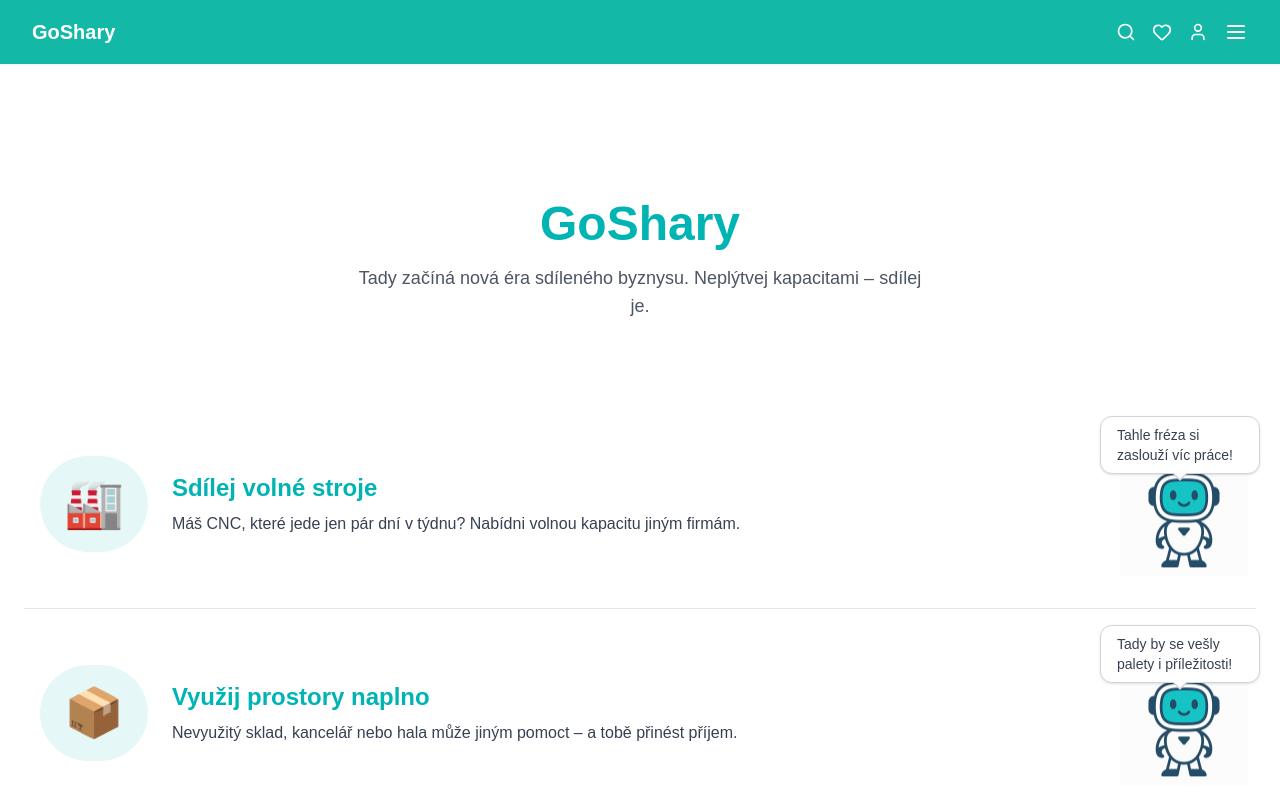
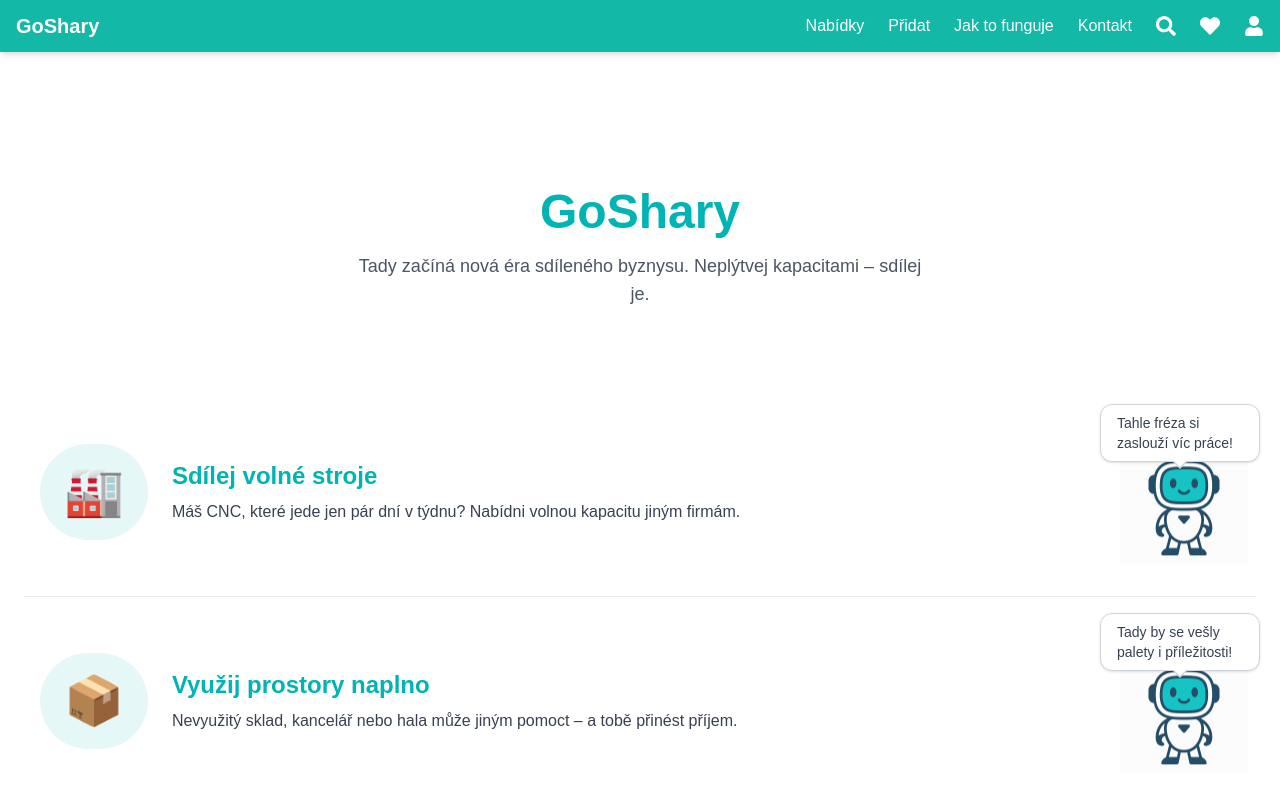
Before and after one commit to Tekier10/goshary, a Next.js app: page / in a window 1280 px wide. Shown: the top 800 px of the page. Built offline with nearby package versions, Linux system fonts and the light colour scheme; a web font is replaced by a local one.

Commit message:
Update Header.tsx

```diff
--- a/components/Header.tsx
+++ b/components/Header.tsx
@@ -1,43 +1,63 @@
-// components/Header.tsx
+// components/Header.tsx – navigace s responsivním chováním
 
-import { useState } from 'react'; import Link from 'next/link'; import { Menu, X, Search, Heart, User } from 'lucide-react';
+import { useState } from 'react'; import Link from 'next/link'; import { Menu, X } from 'lucide-react'; import { FaSearch, FaHeart, FaUser } from 'react-icons/fa';
 
-export default function Header() { const [menuOpen, setMenuOpen] = useState(false);
+export default function Header() { const [isOpen, setIsOpen] = useState(false);
 
-return ( <header className="bg-teal-500 text-white shadow-sm"> <div className="max-w-7xl mx-auto px-4 sm:px-6 lg:px-8"> <div className="flex justify-between items-center h-16"> {/* Logo */} <div className="flex-shrink-0"> <Link href="/"> <span className="text-xl font-bold text-white">GoShary</span> </Link> </div>
+return ( <header className="bg-teal-500 text-white px-4 py-3 shadow-md"> <div className="max-w-7xl mx-auto flex items-center justify-between">
 
-{/* Icons and Hamburger */}
+{/* Logo a název vlevo */}
     <div className="flex items-center space-x-4">
-        <Link href="/search" className="hover:opacity-80 hidden sm:inline" title="Vyhledávání">
-          <Search className="w-5 h-5" />
+      <Link href="/">
+        <span className="text-xl font-bold text-white">GoShary</span>
       </Link>
-        <Link href="/favorites" className="hover:opacity-80 hidden sm:inline" title="Oblíbené">
-          <Heart className="w-5 h-5" />
+    </div>
+
+    {/* Ikony + hamburger vpravo (mobil) */}
+    <div className="flex items-center space-x-4 sm:hidden">
+      <Link href="/search" title="Vyhledávání">
+        <FaSearch className="w-5 h-5 text-white" />
       </Link>
-        <Link href="/login" className="hover:opacity-80 hidden sm:inline" title="Přihlášení">
-          <User className="w-5 h-5" />
+      <Link href="/favorites" title="Oblíbené">
+        <FaHeart className="w-5 h-5 text-white" />
       </Link>
-        <button onClick={() => setMenuOpen(!menuOpen)} className="text-white">
-          {menuOpen ? <X className="w-6 h-6" /> : <Menu className="w-6 h-6" />}
+      <Link href="/login" title="Přihlášení">
+        <FaUser className="w-5 h-5 text-white" />
+      </Link>
+      <button
+        className="text-white focus:outline-none"
+        onClick={() => setIsOpen(!isOpen)}
+      >
+        {isOpen ? <X className="w-6 h-6" /> : <Menu className="w-6 h-6" />}
       </button>
     </div>
+
+    {/* Desktop menu + ikony vpravo (od sm) */}
+    <div className="hidden sm:flex items-center space-x-6">
+      <Link href="/nabidky" className="hover:underline">Nabídky</Link>
+      <Link href="/pridat" className="hover:underline">Přidat</Link>
+      <Link href="/jak-to-funguje" className="hover:underline">Jak to funguje</Link>
+      <Link href="/kontakt" className="hover:underline">Kontakt</Link>
+      <Link href="/search" title="Vyhledávání">
+        <FaSearch className="w-5 h-5 text-white" />
+      </Link>
+      <Link href="/favorites" title="Oblíbené">
+        <FaHeart className="w-5 h-5 text-white" />
+      </Link>
+      <Link href="/login" title="Přihlášení">
+        <FaUser className="w-5 h-5 text-white" />
+      </Link>
     </div>
   </div>
 
-  {/* Mobile menu */}
-  {menuOpen && (
-    <div className="sm:hidden px-4 pt-2 pb-4 bg-teal-600 text-white">
-      <nav className="space-y-2">
-        <Link href="/search" className="block">🔍 Vyhledávání</Link>
-        <Link href="/favorites" className="block">❤️ Oblíbené</Link>
-        <Link href="/login" className="block">👤 Přihlášení</Link>
-        <Link href="/" className="block">🏠 Domů</Link>
-        <Link href="/nabidky" className="block">📋 Nabídky</Link>
-        <Link href="/pridat" className="block">➕ Přidat</Link>
-        <Link href="/jak-to-funguje" className="block">❓ Jak to funguje</Link>
-        <Link href="/kontakt" className="block">📬 Kontakt</Link>
+  {/* Rozbalené menu v mobilu */}
+  {isOpen && (
+    <nav className="sm:hidden px-4 pt-2 pb-4">
+      <Link href="/nabidky" className="block py-1">Nabídky</Link>
+      <Link href="/pridat" className="block py-1">Přidat</Link>
+      <Link href="/jak-to-funguje" className="block py-1">Jak to funguje</Link>
+      <Link href="/kontakt" className="block py-1">Kontakt</Link>
     </nav>
-    </div>
   )}
 </header>
 
```
Lines whose indentation alone changed are shown as unchanged.
